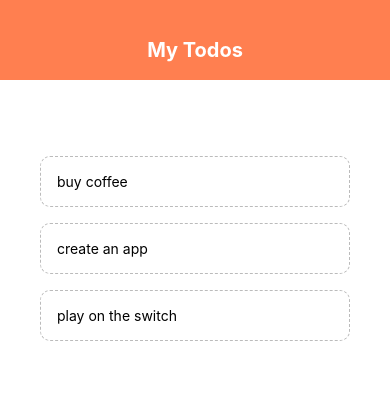
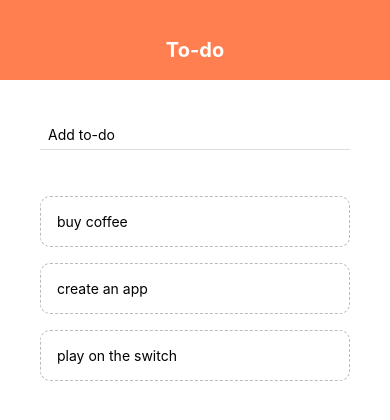
Before and after one commit to fgarciadp/react-native-todo, a React Native app: screen / in a window 390 px wide. Shown: the top 420 px of the page. Built offline with nearby package versions, Linux system fonts and the light colour scheme.

Commit message:
Created AddTodo component

```diff
--- a/App.js
+++ b/App.js
@@ -2,6 +2,7 @@
 import { StyleSheet, Text, View, FlatList } from 'react-native';
 import Header from './components/header';
 import TodoItem from './components/TodoItem';
+import AddTodo from './components/addTodo';
 
 export default function App() {
   const [todos, setTodos] = useState([
@@ -20,7 +21,7 @@
     <View style={styles.container}>
       <Header />
       <View style={styles.content}>
-        {/* add todo form */}
+        <AddTodo />
         <View style={styles.list}>
           <FlatList
             data={todos}
--- /dev/null
+++ b/components/addTodo.js
@@ -0,0 +1,34 @@
+import React, { useState } from 'react'
+import {StyleSheet, TextInput, Button, Text, View} from 'react-native';
+
+
+const AddTodo = () => {
+    const [text, setText] = useState('')
+
+
+    const changeHandler = (val) => {
+        setText(val);
+    }
+
+    return (
+        <View>
+            <TextInput
+                placeholder='Add to-do'
+                onChangeText={changeHandler}
+                style={styles.input}
+            />
+        </View>
+    );
+}
+
+const styles = StyleSheet.create({
+    input: {
+        marginBottom: 10,
+        paddingHorizontal: 8,
+        paddingVertical: 6,
+        borderBottomWidth: 1,
+        borderBottomColor: '#ddd'
+    }
+})
+
+export default AddTodo;
--- a/components/header.js
+++ b/components/header.js
@@ -4,7 +4,7 @@
 export default function Header() {
   return (
     <View style={styles.header}>
-      <Text style={styles.title}>My Todos</Text>
+      <Text style={styles.title}>To-do</Text>
     </View>
   );
 }
```
